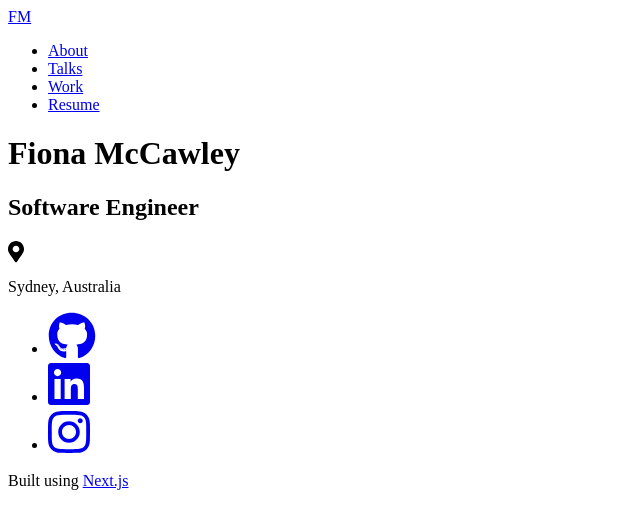
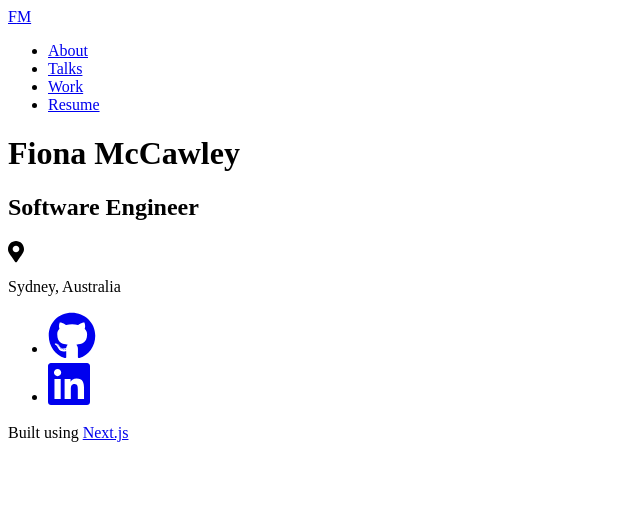
Before and after one commit to fimac/fimac-site, a Next.js app: page / in a window 1280 px wide. Shown: the top 528 px of the page, without its empty margins (0-640 px from the left). Built offline with nearby package versions, Linux system fonts and the light colour scheme.

Commit message:
update social links

```diff
--- a/pages/index.tsx
+++ b/pages/index.tsx
@@ -68,20 +68,6 @@ const Home = () => {
                 />
               </a>
             </li>
-            <li>
-              <a
-                className='px-3 py-2 flex text-xs uppercase font-bold leading-snug text-gray-400 hover:opacity-75'
-                href='https://www.instagram.com/fi_tamiko_mac/'
-                target='_blank'
-                rel='noopener noreferrer'
-              >
-                <FontAwesomeIcon
-                  icon={faInstagram}
-                  size='3x'
-                  className='fill-current w-6'
-                />
-              </a>
-            </li>
           </ul>
         </div>
       </main>
```
